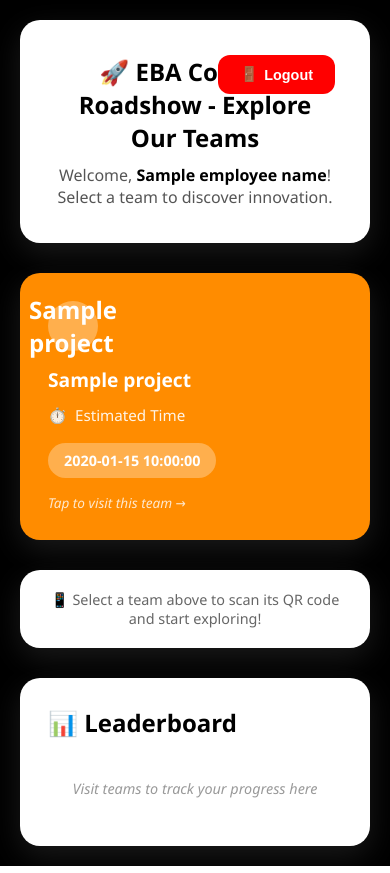
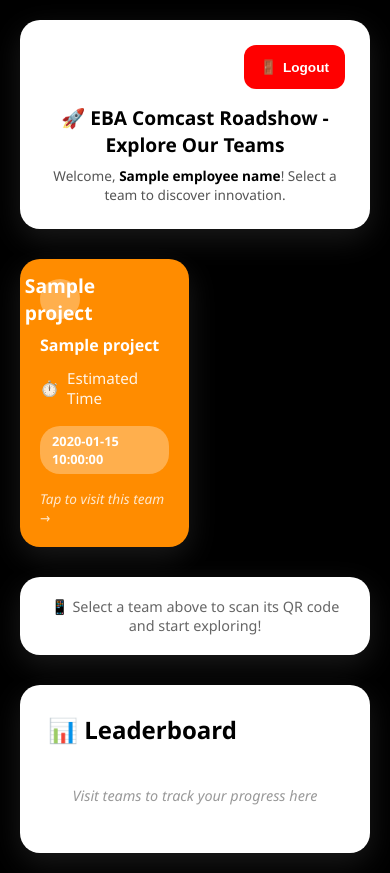
Before and after one commit to HARIBASKARA/eba-comcast-roadshow, a Flask app: template templates/projects.html in a window 390 px wide. Run offline with Flask 3, Linux system fonts and the light colour scheme; the template is opened without the code that fills it: most values are stand-ins (such as "Sample title", 1, 10 or a date in 2020); data that the repository does not hold is empty.

Commit message:
Fixed mobile UI - 2 column grid layout and responsive logout button

```diff
--- a/generate_qr.py
+++ b/generate_qr.py
@@ -13,7 +13,7 @@ os.makedirs(QR_DIR, exist_ok=True)
 
 # Get the local IP address or use localhost
 # You'll need to replace this with your actual server IP address
-SERVER_URL = "https://abc123.ngrok-free.app"  # Your network IP address
+SERVER_URL = "https://eba-comcast-roadshow.onrender.com"  # Your public Render URL
 
 def generate_qr_code(data, filename, label):
     """Generate a QR code with a label"""
--- a/templates/projects.html
+++ b/templates/projects.html
@@ -50,11 +50,13 @@
         .header {
             background: #ffffff;
             border-radius: 20px;
-            padding: 35px;
+            padding: 25px;
             margin-bottom: 30px;
             box-shadow: 0 10px 30px rgba(255, 255, 255, 0.1);
             animation: fadeIn 0.5s ease-out;
-            position: relative;
+            display: flex;
+            flex-direction: column;
+            gap: 15px;
         }
 
         .header-content {
@@ -91,9 +93,23 @@
 
         .projects-grid {
             display: grid;
-            grid-template-columns: repeat(auto-fit, minmax(280px, 1fr));
+            grid-template-columns: repeat(2, 1fr);
             gap: 20px;
             margin-bottom: 30px;
+        }
+
+        @media (max-width: 768px) {
+            .projects-grid {
+                grid-template-columns: repeat(2, 1fr);
+                gap: 15px;
+            }
+        }
+
+        @media (max-width: 480px) {
+            .projects-grid {
+                grid-template-columns: repeat(2, 1fr);
+                gap: 12px;
+            }
         }
 
         .project-card {
@@ -255,21 +271,20 @@
 
         /* Logout Button Styles */
         .logout-btn {
-            position: absolute;
-            top: 35px;
-            right: 35px;
             background: #FF0000;
             color: white;
             border: none;
-            padding: 11px 22px;
+            padding: 10px 20px;
             border-radius: 12px;
             font-size: 0.9rem;
             font-weight: 700;
             cursor: pointer;
             transition: all 0.3s ease;
-            display: flex;
+            display: inline-flex;
             align-items: center;
             gap: 6px;
+            align-self: flex-end;
+            min-height: 44px;
         }
 
         .logout-btn:hover {
@@ -281,21 +296,60 @@
             transform: scale(0.95);
         }
 
-        @media (max-width: 600px) {
+        @media (max-width: 768px) {
             .header h1 {
-                font-size: 1.5rem;
+                font-size: 1.4rem;
+                margin-bottom: 8px;
             }
 
             .welcome-text {
+                font-size: 0.95rem;
+            }
+
+            .project-name {
+                font-size: 1.1rem;
+            }
+
+            .project-card {
+                padding: 20px;
+            }
+
+            .logout-btn {
+                font-size: 0.85rem;
+                padding: 8px 16px;
+            }
+
+            .main-content {
+                grid-template-columns: 1fr;
+            }
+
+            .leaderboard {
+                position: static;
+            }
+        }
+
+        @media (max-width: 480px) {
+            .header h1 {
+                font-size: 1.2rem;
+            }
+
+            .welcome-text {
+                font-size: 0.85rem;
+            }
+
+            .project-name {
                 font-size: 1rem;
             }
 
-            .projects-grid {
-                grid-template-columns: 1fr;
+            .project-number {
+                width: 40px;
+                height: 40px;
+                font-size: 1.2rem;
             }
 
-            .project-name {
-                font-size: 1.2rem;
+            .estimated-time {
+                font-size: 0.8rem;
+                padding: 6px 12px;
             }
         }
 
```
